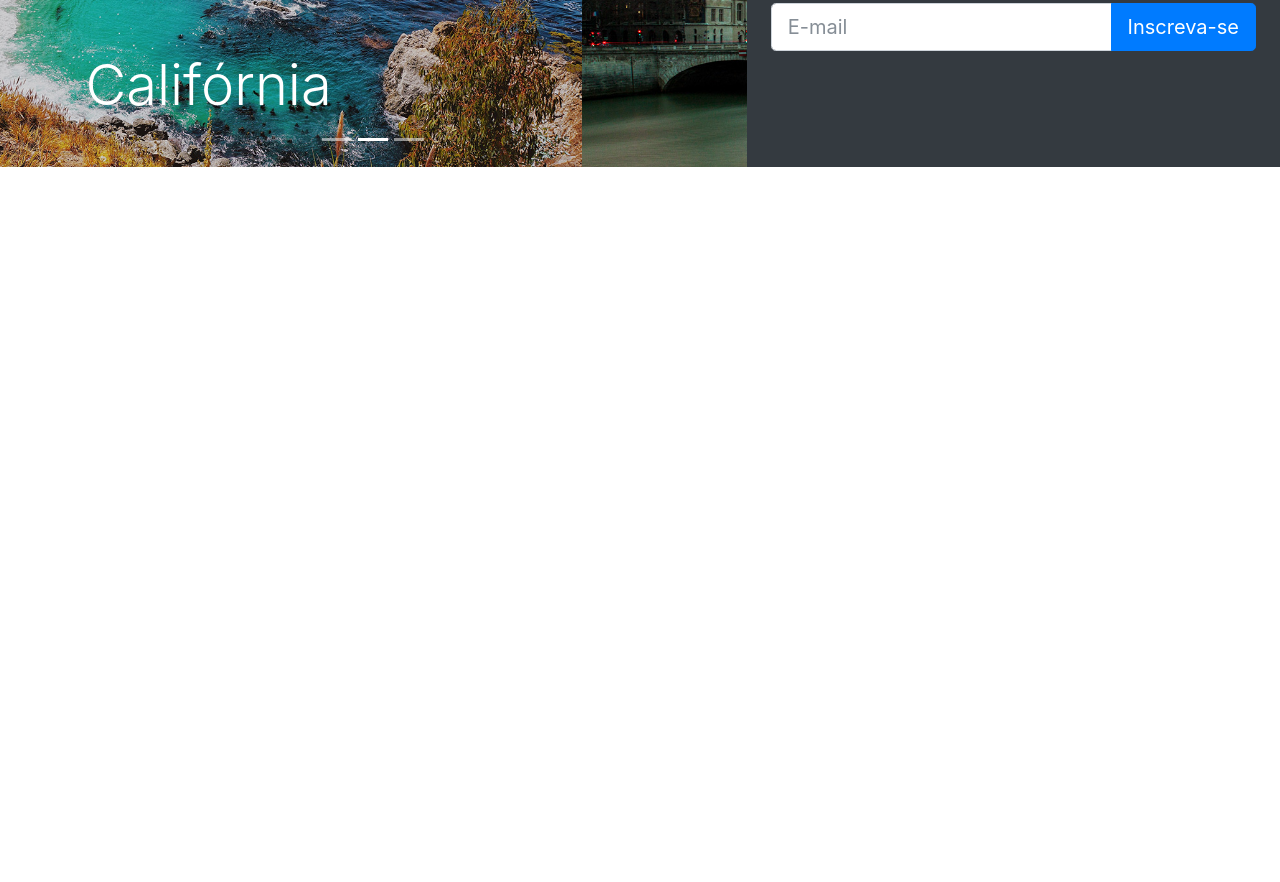
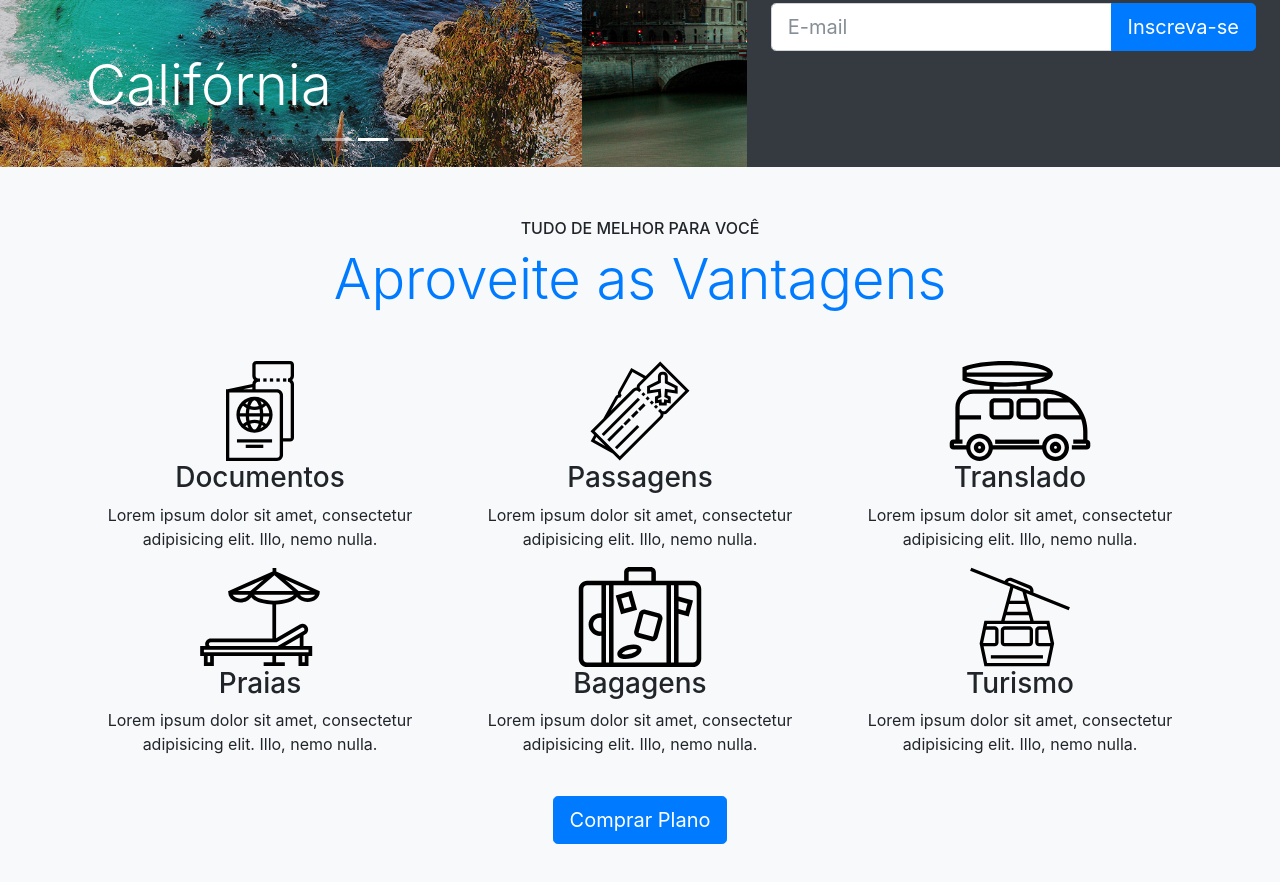
Before and after one commit to luizgustavoabreu/caravan, a plain HTML site: page index.html in a window 1280 px wide. Shown: the part 406-1288 px from the top of the page. Drawn offline with Linux system fonts and the light colour scheme.

Commit message:
index.html: criada a seção com os ícones

```diff
--- a/index.html
+++ b/index.html
@@ -106,6 +106,63 @@
     </div>
   </section>
 
+  <section class="py-5 bg-light text-center">
+
+    <div class="container">
+      <div class="mb-5 mt-1">
+        <span class="h6 d-block">TUDO DE MELHOR PARA VOCÊ</span>
+        <h2 class="display-4 text-primary">Aproveite as Vantagens</h2>
+      </div>
+
+      <div class="row">
+        <div class="col-xl-4 col-md-6">
+          <div style="height: 100px;" class="d-flex justify-content-center">
+            <img src="img/icones/passaporte.svg" alt="Passaporte">
+          </div>
+          <h3>Documentos</h3>
+          <p>Lorem ipsum dolor sit amet, consectetur adipisicing elit. Illo, nemo nulla.</p>
+        </div>
+        <div class="col-xl-4 col-md-6">
+          <div style="height: 100px;" class="d-flex justify-content-center">
+            <img src="img/icones/passagens.svg" alt="Passagens">
+          </div>
+          <h3>Passagens</h3>
+          <p>Lorem ipsum dolor sit amet, consectetur adipisicing elit. Illo, nemo nulla.</p>
+        </div>
+        <div class="col-xl-4 col-md-6">
+          <div style="height: 100px;" class="d-flex justify-content-center">
+            <img src="img/icones/translado.svg" alt="Translado">
+          </div>
+          <h3>Translado</h3>
+          <p>Lorem ipsum dolor sit amet, consectetur adipisicing elit. Illo, nemo nulla.</p>
+        </div>
+        <div class="col-xl-4 col-md-6">
+          <div style="height: 100px;" class="d-flex justify-content-center">
+            <img src="img/icones/praias.svg" alt="Praias">
+          </div>
+          <h3>Praias</h3>
+          <p>Lorem ipsum dolor sit amet, consectetur adipisicing elit. Illo, nemo nulla.</p>
+        </div>
+        <div class="col-xl-4 col-md-6">
+          <div style="height: 100px;" class="d-flex justify-content-center">
+            <img src="img/icones/bagagens.svg" alt="Bagagens">
+          </div>
+          <h3>Bagagens</h3>
+          <p>Lorem ipsum dolor sit amet, consectetur adipisicing elit. Illo, nemo nulla.</p>
+        </div>
+        <div class="col-xl-4 col-md-6">
+          <div style="height: 100px;" class="d-flex justify-content-center">
+            <img src="img/icones/turismo.svg" alt="Turismo">
+          </div>
+          <h3>Turismo</h3>
+          <p>Lorem ipsum dolor sit amet, consectetur adipisicing elit. Illo, nemo nulla.</p>
+        </div>
+      </div>
+      <a href="planos.html" class="btn btn-primary btn-lg mt-4">Comprar Plano</a>
+
+    </div>
+  </section>
+
 
   <script type="text/javascript" src="js/jquery-3.2.1.slim.min.js"></script>
   <script type="text/javascript" src="js/popper.min.js"></script>
```
